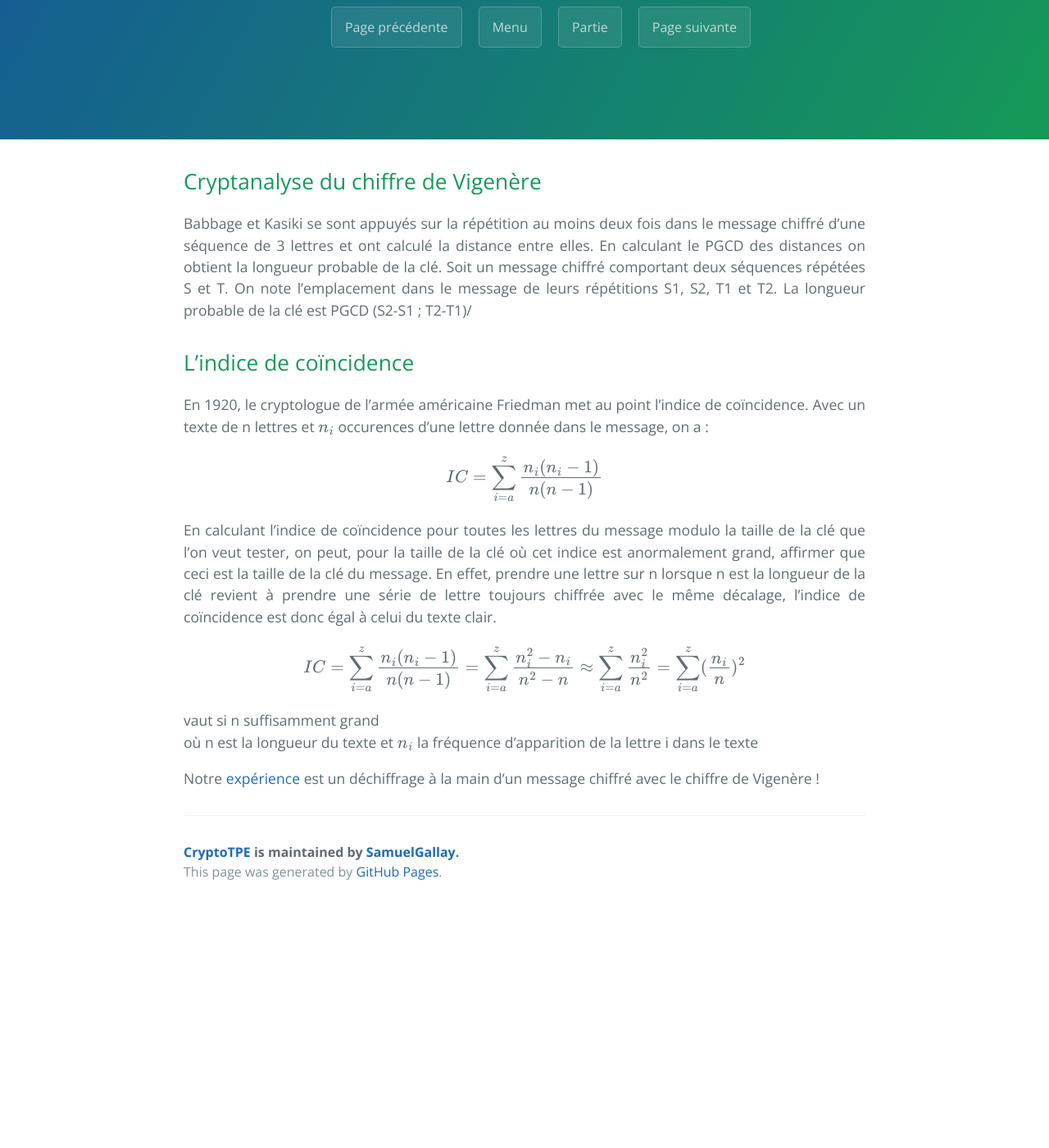
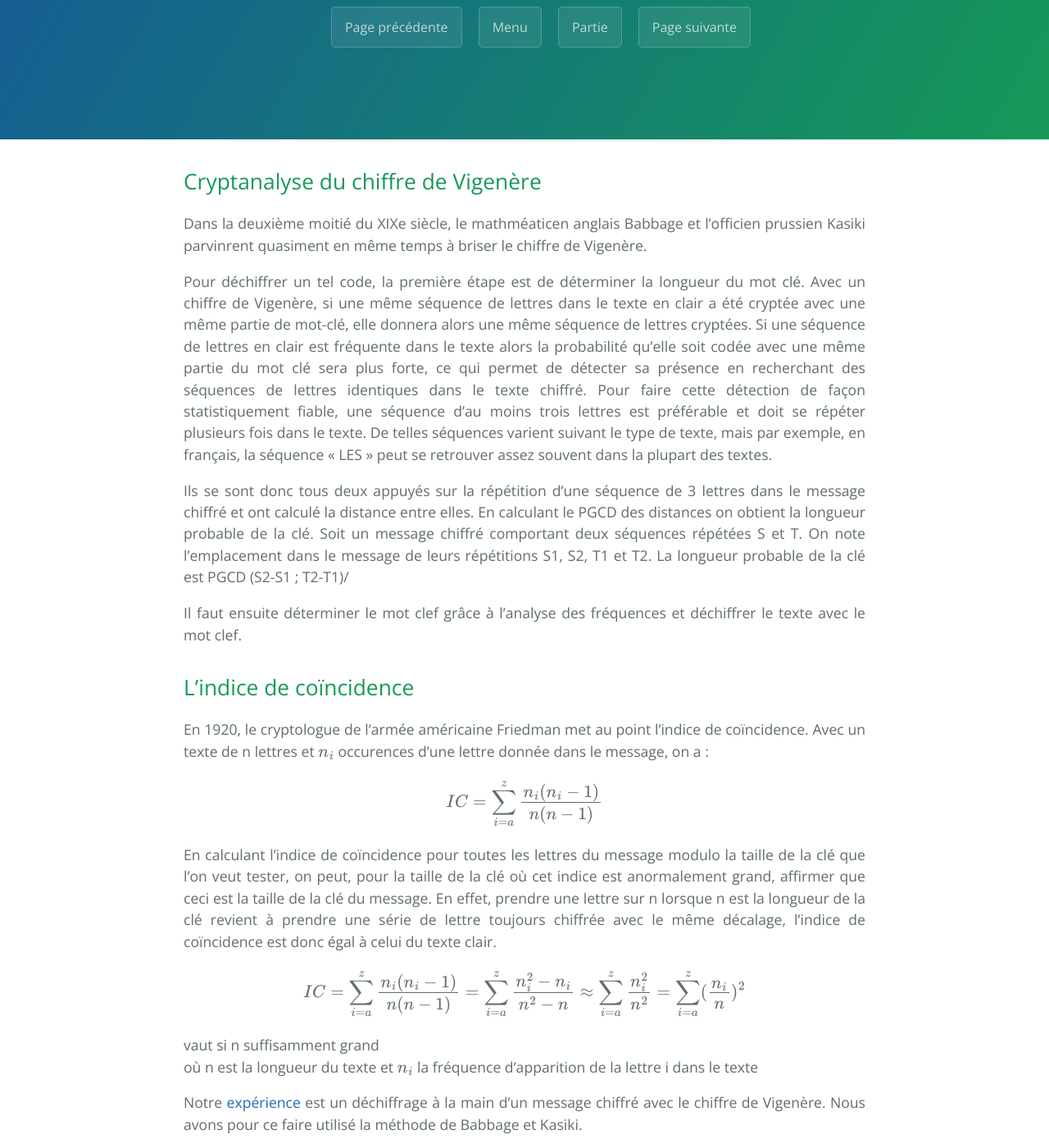
Before and after one commit to SamuelGallay/CryptoTPE, a Jekyll site: the page built from pages/2_TempsModernes/4_cryptavigenere.md, in a window 1280 px wide and 1400 px high, scrolled down 276 px. Shown: the whole window at 82% size. Built offline with Jekyll 4.4.1, drawn with Linux system fonts in a browser that asks for light colours; our own code applies the rules of GitHub Pages for plain Markdown files; formulas are drawn with MathJax 3; before the commit the page ends 1383 px from its top, so only the background shows below that.

Commit message:
Update 4_cryptavigenere.md

```diff
--- a/pages/2_TempsModernes/4_cryptavigenere.md
+++ b/pages/2_TempsModernes/4_cryptavigenere.md
@@ -9,8 +9,14 @@ menu: /temps-modernes/
 
 ## Cryptanalyse du chiffre de Vigenère
 
-Babbage et Kasiki se sont appuyés sur la répétition au moins deux fois dans le message chiffré d’une séquence de 3 lettres et ont calculé la distance entre elles. En calculant le PGCD des distances on obtient la longueur probable de la clé.
+Dans la deuxième moitié du XIXe siècle, le mathméaticen anglais Babbage et l'officien prussien Kasiki parvinrent quasiment en même temps à briser le chiffre de Vigenère.
+
+Pour déchiffrer un tel code, la première étape est de déterminer la longueur du mot clé. Avec un chiffre de Vigenère, si une même séquence de lettres dans le texte en clair a été cryptée avec une même partie de mot-clé, elle donnera alors une même séquence de lettres cryptées. Si une séquence de lettres en clair est fréquente dans le texte alors la probabilité qu’elle soit codée avec une même partie du mot clé sera plus forte, ce qui permet de détecter sa présence en recherchant des séquences de lettres identiques dans le texte chiffré. Pour faire cette détection de façon statistiquement fiable, une séquence d’au moins trois lettres est préférable et doit se répéter plusieurs fois dans le texte. De telles séquences varient suivant le type de texte, mais par exemple, en français, la séquence « LES » peut se retrouver assez souvent dans la plupart des textes.
+
+Ils se sont donc tous deux appuyés sur la répétition d’une séquence de 3 lettres dans le message chiffré et ont calculé la distance entre elles. En calculant le PGCD des distances on obtient la longueur probable de la clé.
 Soit un message chiffré comportant deux séquences répétées S et T. On note l'emplacement dans le message de leurs répétitions S1, S2, T1 et T2. La longueur probable de la clé est PGCD (S2-S1 ; T2-T1)/
+
+Il faut ensuite déterminer le mot clef grâce à l'analyse des fréquences et déchiffrer le texte avec le mot clef.
 
 ## L'indice de coïncidence
 
@@ -25,4 +31,4 @@ $$ IC =\sum_{i=a}^z \frac{n_{i}(n_{i}-1)}{n(n-1)} = \sum_{i=a}^z \frac{n_{i}^2-n
 vaut si n suffisamment grand \\
 où n est la longueur du texte et $$ n_{i} $$ la fréquence d’apparition de la lettre i dans le texte
 
-Notre [expérience]({{ "/experience/" | relative_url }}) est un déchiffrage à la main d'un message chiffré avec le chiffre de Vigenère !
+Notre [expérience]({{ "/experience/" | relative_url }}) est un déchiffrage à la main d'un message chiffré avec le chiffre de Vigenère. Nous avons pour ce faire utilisé la méthode de Babbage et Kasiki.
```
